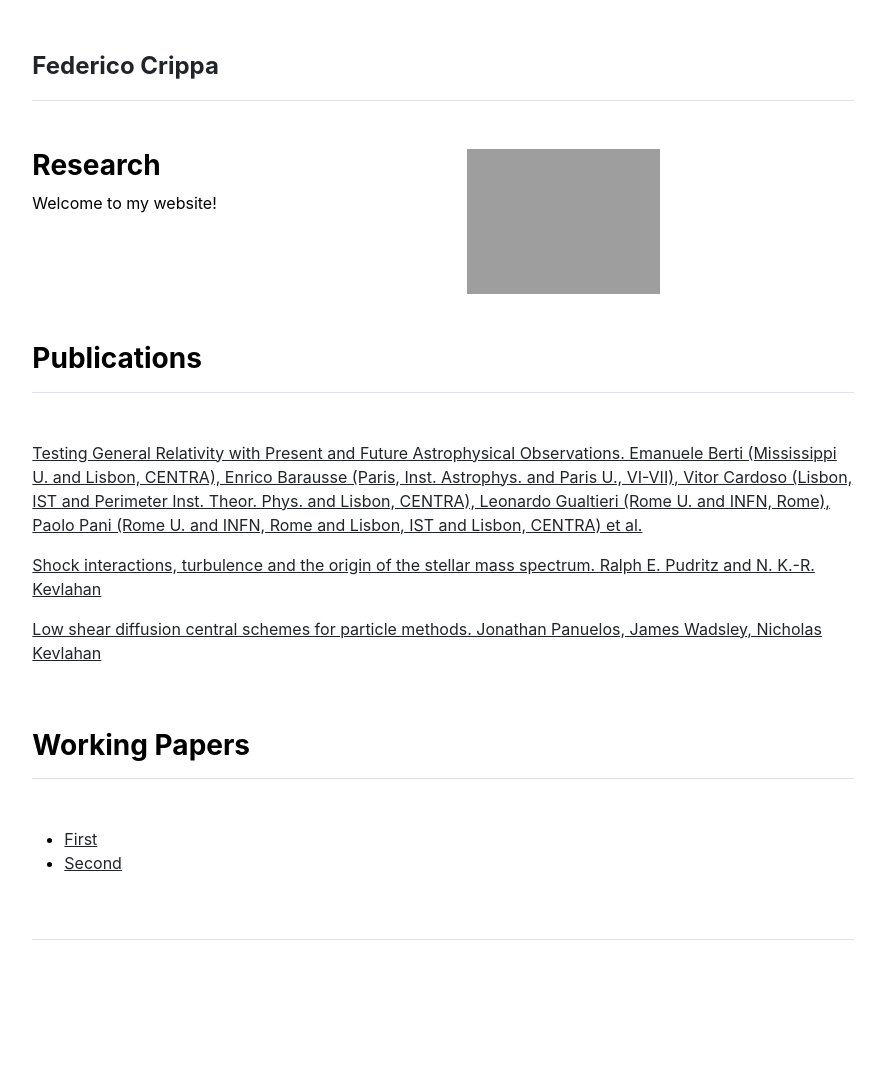
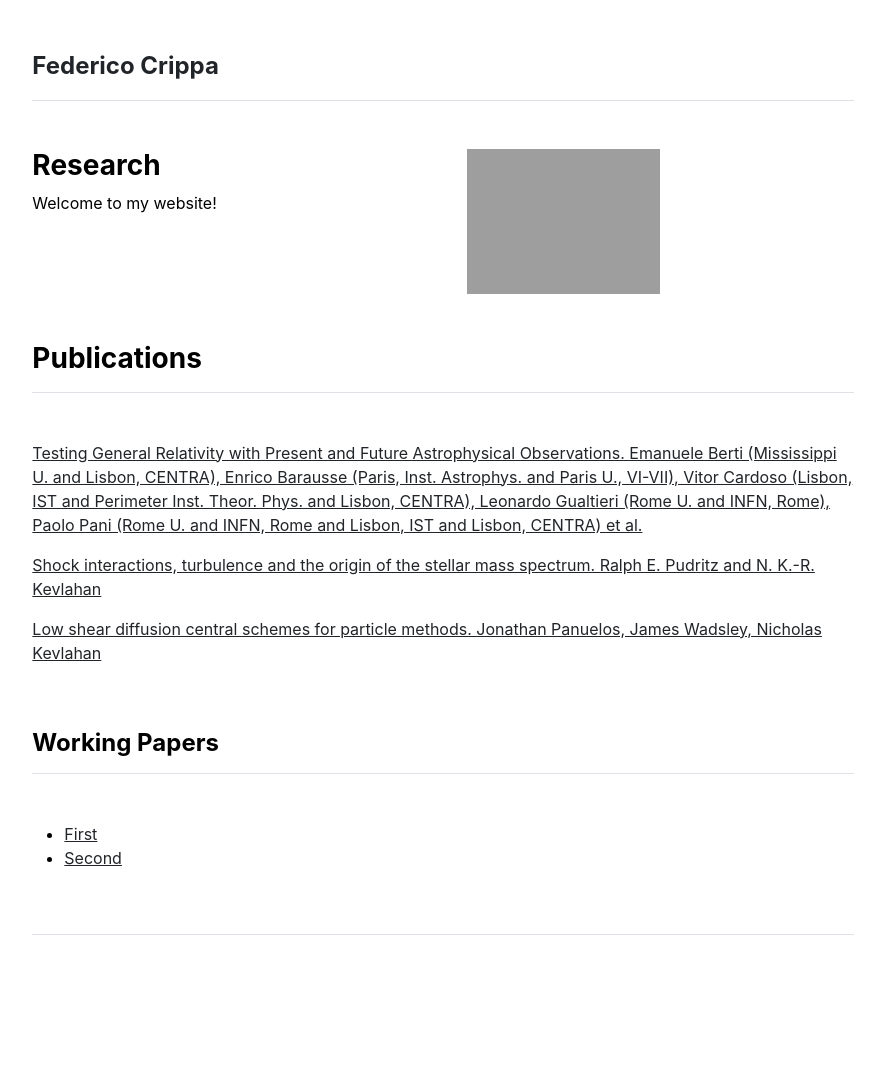
Before and after one commit to fedecrp/fedecrp.github.io, a Jekyll site: the page built from index.md, in a window 1280 px wide. Shown: the whole page, without its empty margins (197-1082 px from the left). Built offline with Jekyll 4.4.1, drawn with Linux system fonts in a browser that asks for light colours.

Commit message:
Update working_papers.html

```diff
--- a/_includes/working_papers.html
+++ b/_includes/working_papers.html
@@ -1,6 +1,6 @@
 <div class="row g-5 mb-5">
   <div>
-    <h3 class="fw-bold border-bottom pb-3 mb-5">Working Papers</h3>
+    <h4 class="fw-bold border-bottom pb-3 mb-5">Working Papers</h4>
     <ul>
   <li>
     <a href="https://en.wikipedia.org/wiki/Stella_Maris_(novel)" target="_blank">First</a>
```
